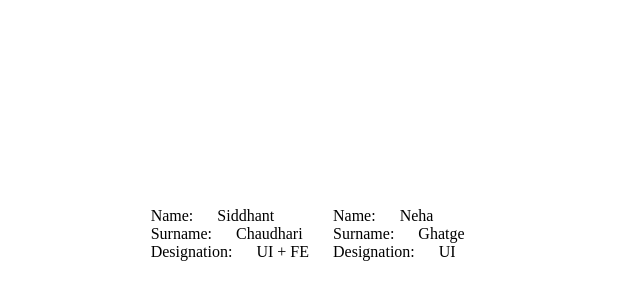
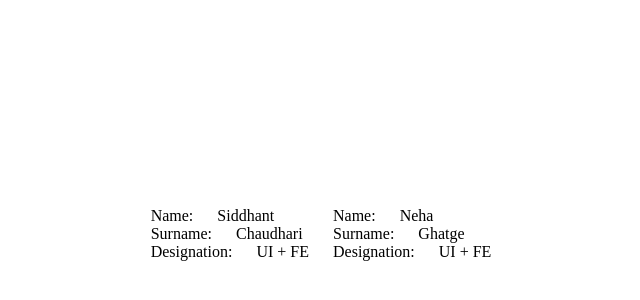
Before and after one commit to Siddhant6078/js-code-practice-programs, a plain HTML site: page sid/index.html in a window 1280 px wide. Shown: the part 166-466 px from the top of the page, 319-959 px from the left. Drawn offline with Linux system fonts and the light colour scheme.

Commit message:
Fix: (UI) Added FE in Designation

```diff
--- a/sid/index.html
+++ b/sid/index.html
@@ -60,7 +60,7 @@
             </div>
             <div class="nameWrapper">
                 <div class="label">Designation:</div>
-                <div class="name">UI</div>
+                <div class="name">UI + FE</div>
             </div>
         </div>
     </div>
```
